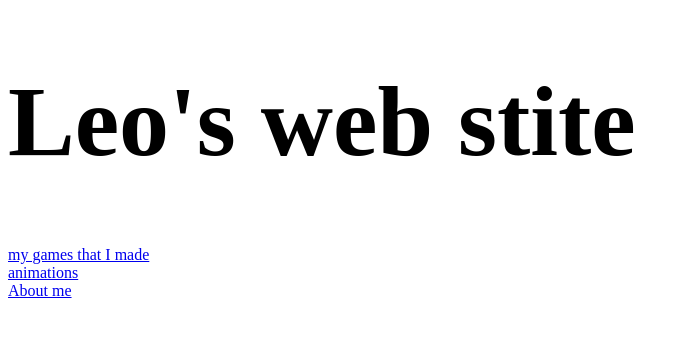
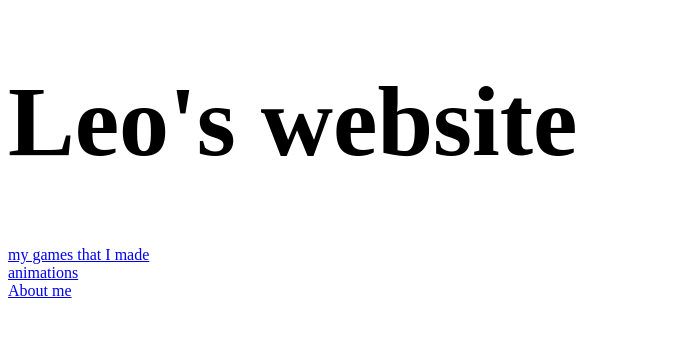
Before and after one commit to feistypanda/website, a plain HTML site: page index.html in a window 1280 px wide. Shown: the part 111-448 px from the top of the page, without its empty margins (0-688 px from the left). Drawn offline with Linux system fonts and the light colour scheme.

Commit message:
fixed spelling

```diff
--- a/index.html
+++ b/index.html
@@ -16,7 +16,7 @@
 	</head>
  	<body>
  		<img src="logo.png/" id="logo">
- 		<h1>Leo's web stite</h1>
+ 		<h1>Leo's website</h1>
 
 		<a href="games/index.html">my games that I made</a><br>
 		<a href="animations/index.html">animations</a><br>
```
